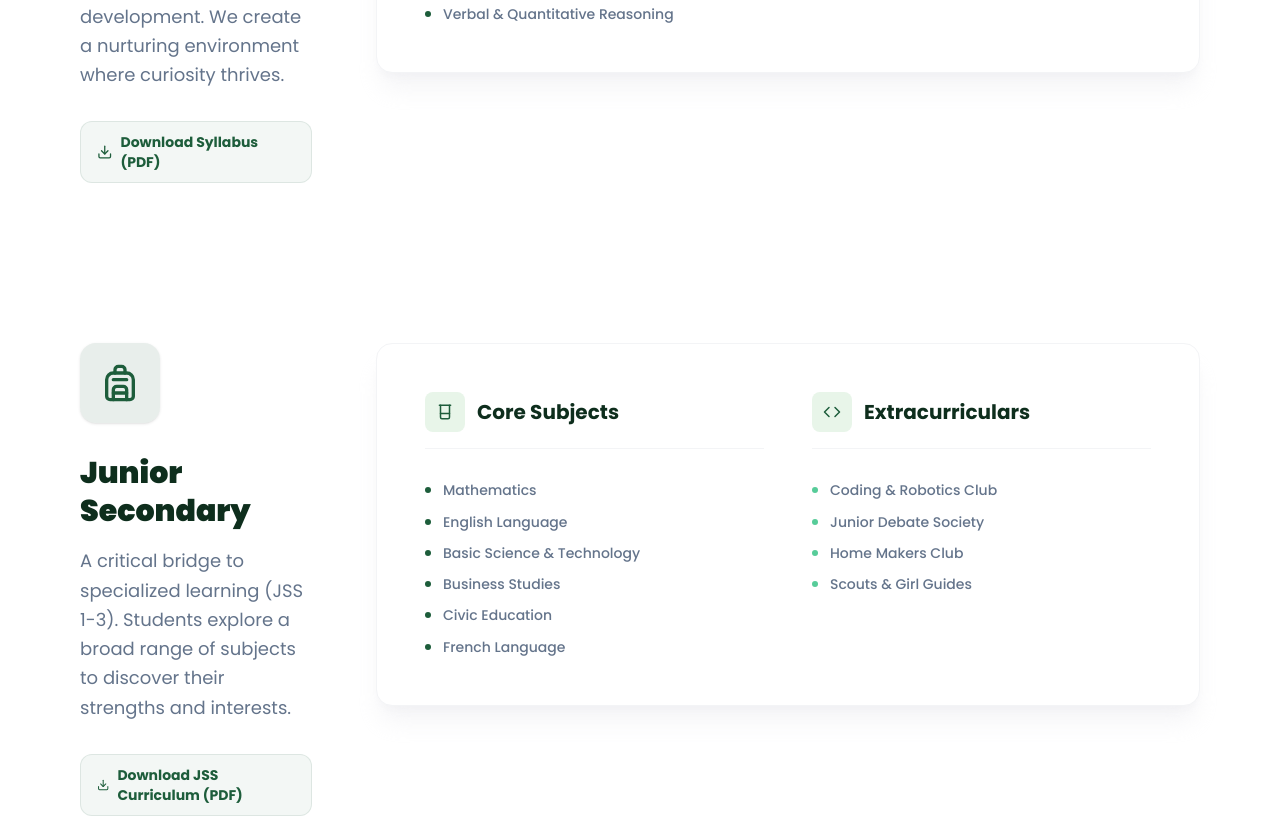
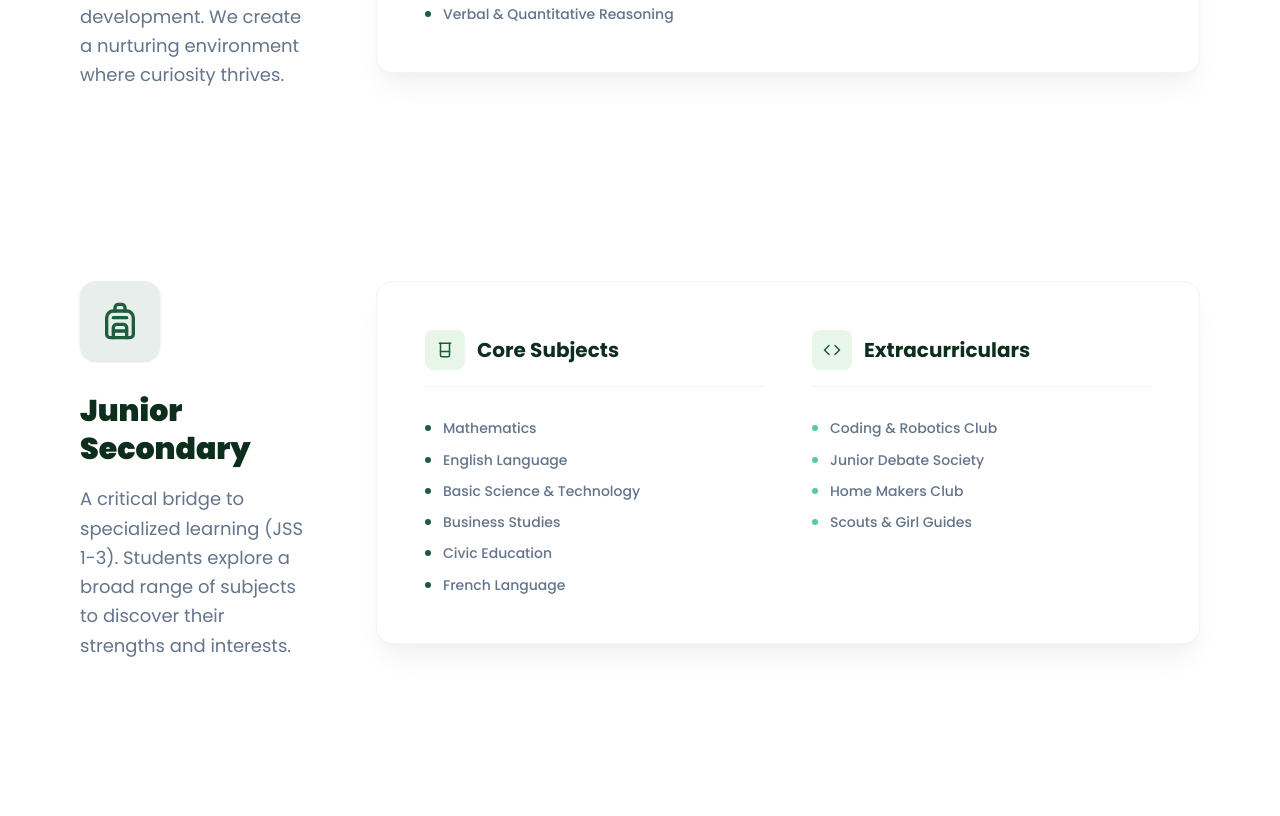
Before and after one commit to Ireoluuwa/elshaddaibaptistschools-ui, a Next.js app: page /academics in a window 1280 px wide. Shown: the part 1548-2364 px from the top of the page. Built offline with nearby package versions, Linux system fonts and the light colour scheme; no server answers.

Commit message:
refactor: remove syllabus download link and make syllabus props optional in AcademicStage component

```diff
--- a/components/academics/AcademicStage.tsx
+++ b/components/academics/AcademicStage.tsx
@@ -1,14 +1,13 @@
 import React from "react";
 import * as Icons from "lucide-react";
-import { Download } from "lucide-react";
 
 interface AcademicStageProps {
   id: string;
   icon: string;
   title: string;
   description: string;
-  syllabusLink: string;
-  syllabusText: string;
+  syllabusLink?: string;
+  syllabusText?: string;
   sections: Array<{
     title: string;
     icon: string;
@@ -41,13 +40,6 @@ const AcademicStage: React.FC<AcademicStageProps> = ({
         <p className="text-[#64748b] mb-5 md:mb-8 leading-relaxed text-sm md:text-lg">
           {description}
         </p>
-        <a
-          className="inline-flex items-center gap-2 text-primary text-sm font-bold hover:text-secondary transition-colors group px-4 py-2.5 bg-primary/5 rounded-xl border border-primary/10"
-          href={syllabusLink}
-        >
-          <Download size={16} className="transition-transform group-hover:translate-y-1" />
-          {syllabusText}
-        </a>
       </div>
 
       {/* Right Column: Cards */}
```
